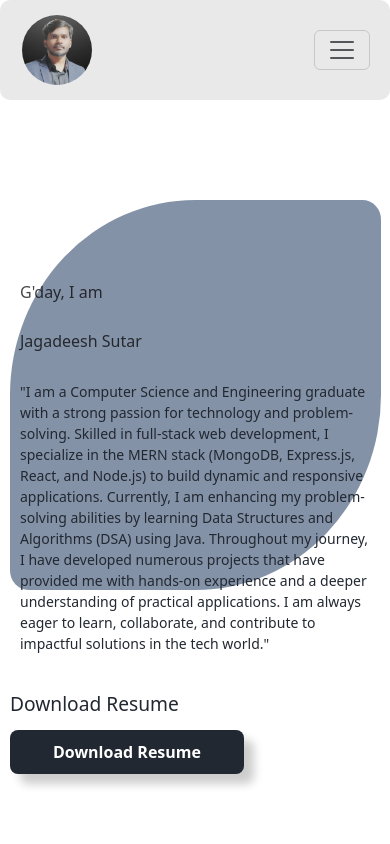
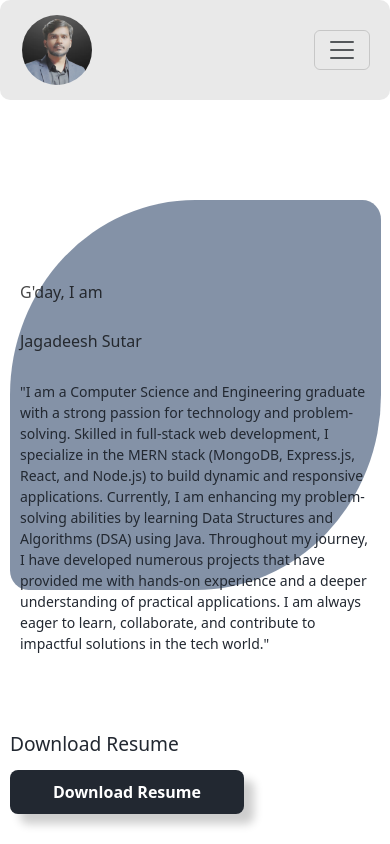
Before and after one commit to JagadeeshSutar/MyPortfolio, a React (Vite) app: page / in a window 390 px wide. Shown: the top 844 px of the page. Built offline with nearby package versions, Linux system fonts and the light colour scheme; a web font is replaced by a local one.

Commit message:
Adjusted resume class

```diff
--- a/src/components/Home.css
+++ b/src/components/Home.css
@@ -160,7 +160,7 @@ img {
     flex-direction: column;
     position: absolute;
     left: 10px;
-    bottom: 70px;
+    bottom: 30px;
   }
   .download-btn{
     text-align: center;
```
